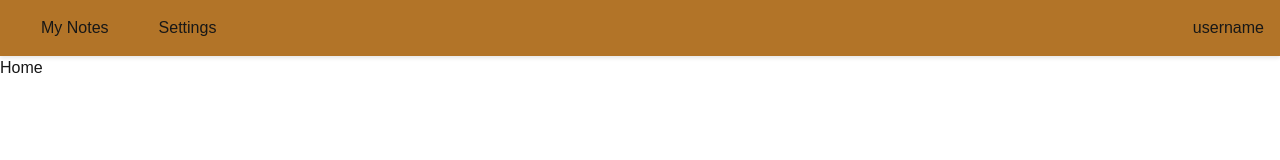
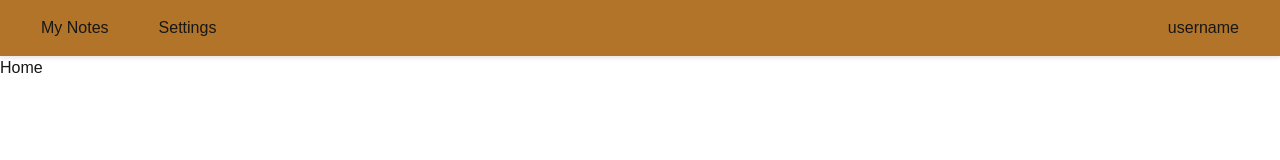
Before and after one commit to Cadexii/user-notes, a Next.js app: page / in a window 1280 px wide. Shown: the top 160 px of the page. Built offline with nearby package versions, Linux system fonts and the light colour scheme.

Commit message:
header padding fix

```diff
--- a/src/app/components/Header/Header.module.css
+++ b/src/app/components/Header/Header.module.css
@@ -8,7 +8,7 @@
     box-shadow: 0 2px 4px rgba(0, 0, 0, 0.1);
 }
 
-.navigationItem {
+.navigationItem, .profileItem {
     padding: 25px;
 }
 
```
